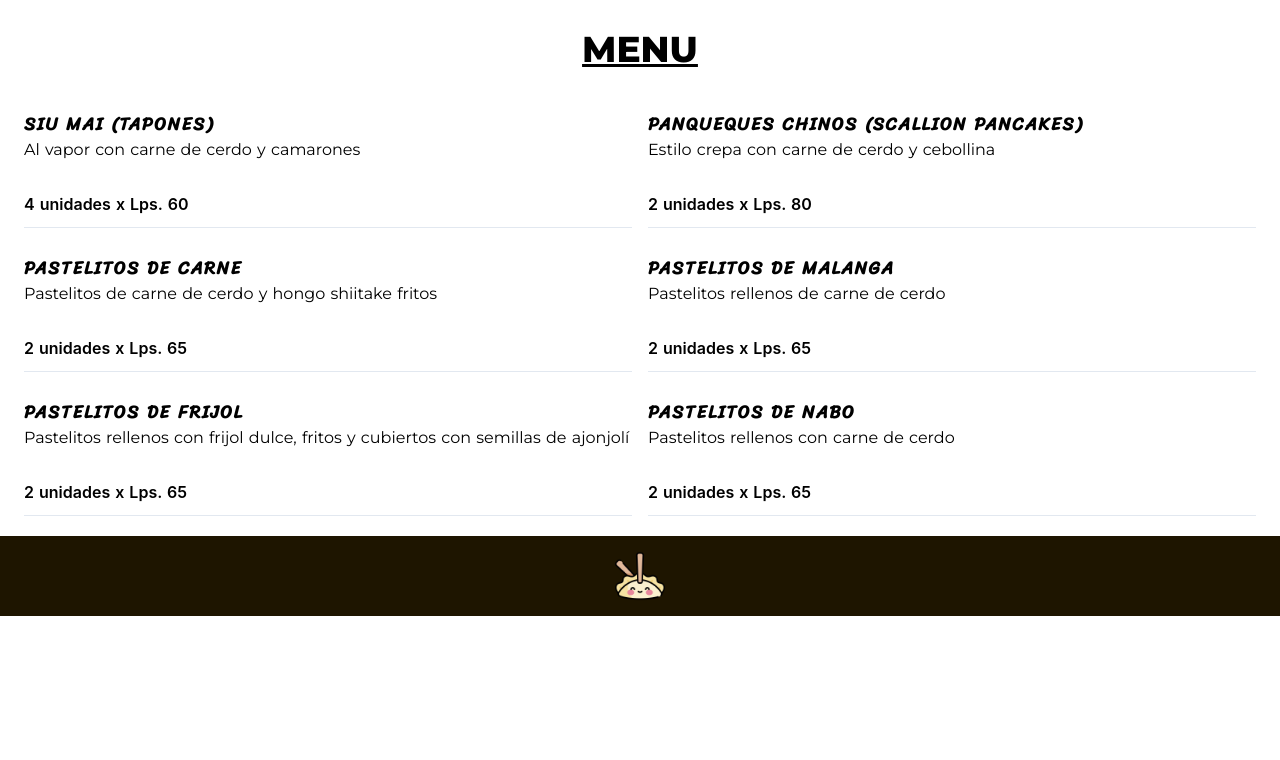
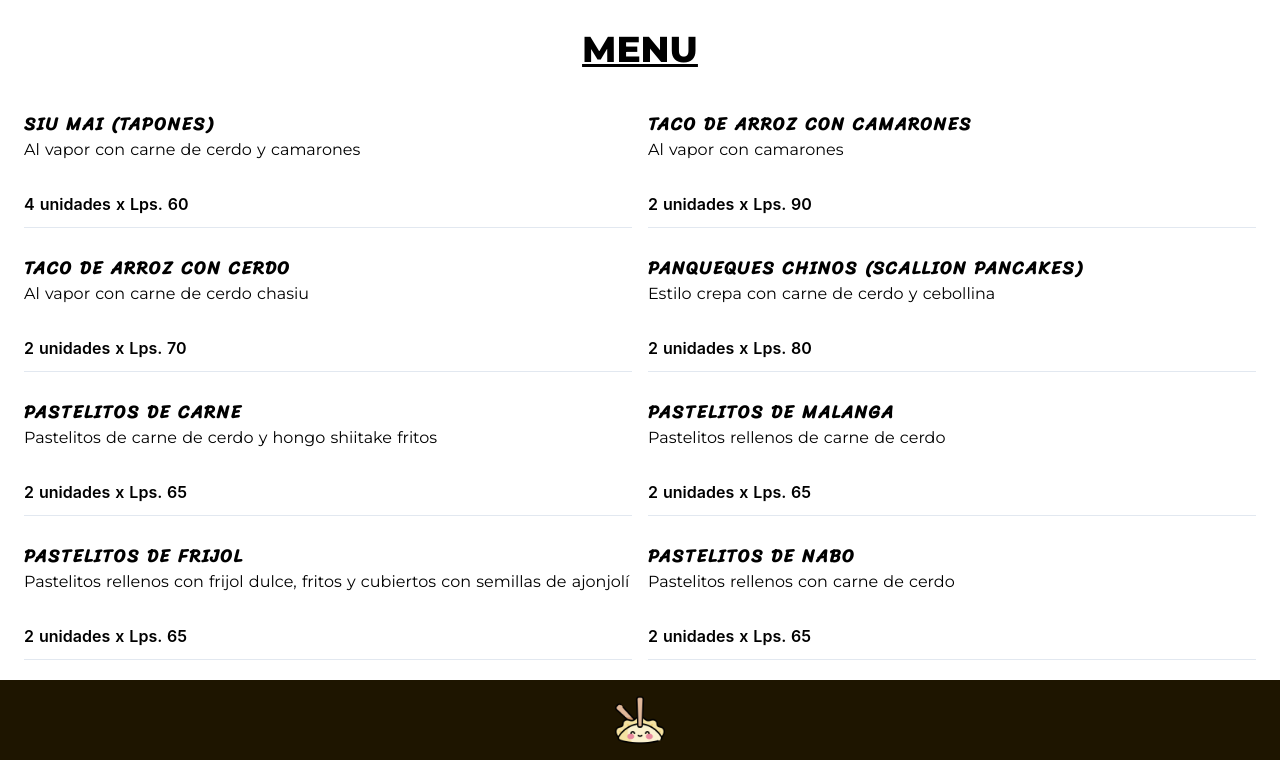
Before and after one commit to jocvegar/dim-sum-menu, a Nuxt app: page / in a window 1280 px wide. Shown: the part 798-1558 px from the top of the page. Before the commit the page ends 1414 px from the top, so only its background shows below. Built offline with nearby package versions, Linux system fonts and the light colour scheme; what vue-collage-slideshow would draw is missing.

Commit message:
adds smooth animation

```diff
--- a/components/Menu.vue
+++ b/components/Menu.vue
@@ -46,34 +46,48 @@ export default {
                 },
                 {
                     id: 2,
+                    title: "taco de arroz con camarones",
+                    description: "Al vapor con camarones",
+                    units: "2 unidades",
+                    price: "90"
+                },
+                 {
+                    id: 3,
+                    title: "taco de arroz con cerdo",
+                    description: "Al vapor con carne de cerdo chasiu",
+                    units: "2 unidades",
+                    price: "70"
+                },
+                {
+                    id: 4,
                     title: "panqueques chinos (scallion pancakes)",
                     description: "Estilo crepa con carne de cerdo y cebollina",
                     units: "2 unidades",
                     price: "80"
                 },
                 {
-                    id: 3,
+                    id: 5,
                     title: "Pastelitos de Carne",
                     description: "Pastelitos  de carne de cerdo y hongo shiitake fritos",
                     units: "2 unidades",
                     price: "65"
                 },
                 {
-                    id: 4,
+                    id: 6,
                     title: "Pastelitos de Malanga",
                     description: "Pastelitos rellenos de carne de cerdo",
                     units: "2 unidades",
                     price: "65"
                 },
                 {
-                    id: 5,
+                    id: 7,
                     title: "Pastelitos de Frijol",
                     description: "Pastelitos rellenos con frijol dulce, fritos y cubiertos con semillas de ajonjolí",
                     units: "2 unidades",
                     price: "65"
                 },
                 {
-                    id: 6,
+                    id: 8,
                     title: "Pastelitos de Nabo",
                     description: "Pastelitos rellenos con carne de cerdo",
                     units: "2 unidades",
--- a/pages/index.vue
+++ b/pages/index.vue
@@ -6,7 +6,7 @@
           Wan Fu
         </h2>
         <h3 class="subtitle text-2xl font-medium mb-2 text-gray-200 text-center sm:text-left">
-          Desayanos chino dim sum
+          Desayano Dim Sum
         </h3>
       </div>
     </section>
@@ -41,7 +41,9 @@
     <section class="footer mt-5">
       <div class="grid grid-cols-1">
         <footer class="flex items-center flex-no-shrink justify-center bg-brown-800 h-20 text-center">
-           <img src="@/static/icon.png" alt="wan-fu">
+          <a @click="scrollToTop">
+            <img src="@/static/icon.png" alt="wan-fu">
+          </a>
         </footer>
       </div>
     </section>
@@ -65,6 +67,15 @@ export default {
       return process.env.test;
     },
   },
+  methods: {
+    scrollToTop() {
+      window.scrollTo({
+        top: 0,
+        left: 0,
+        behavior: 'smooth'
+      })
+    }
+  }
 }
 </script>
 
```
